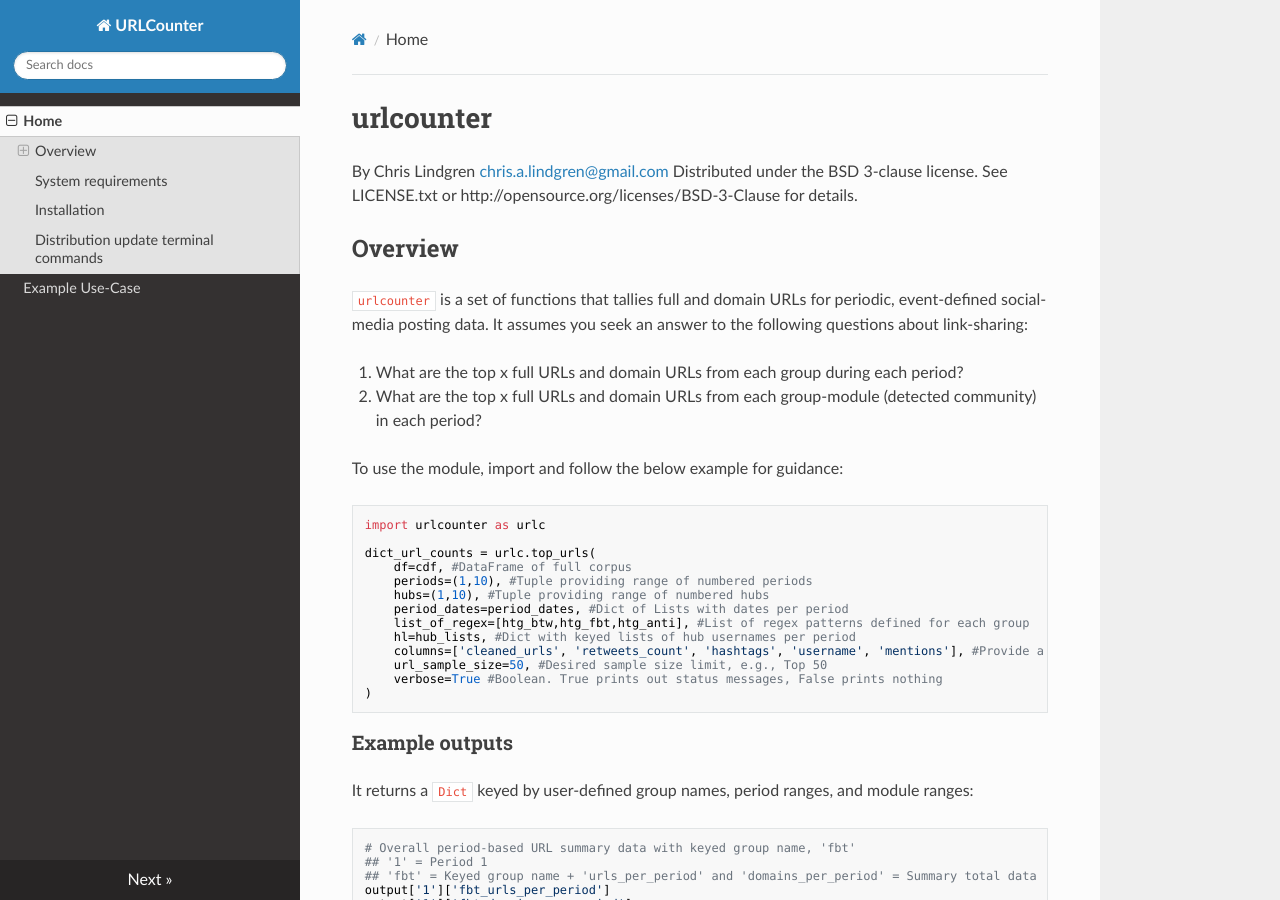
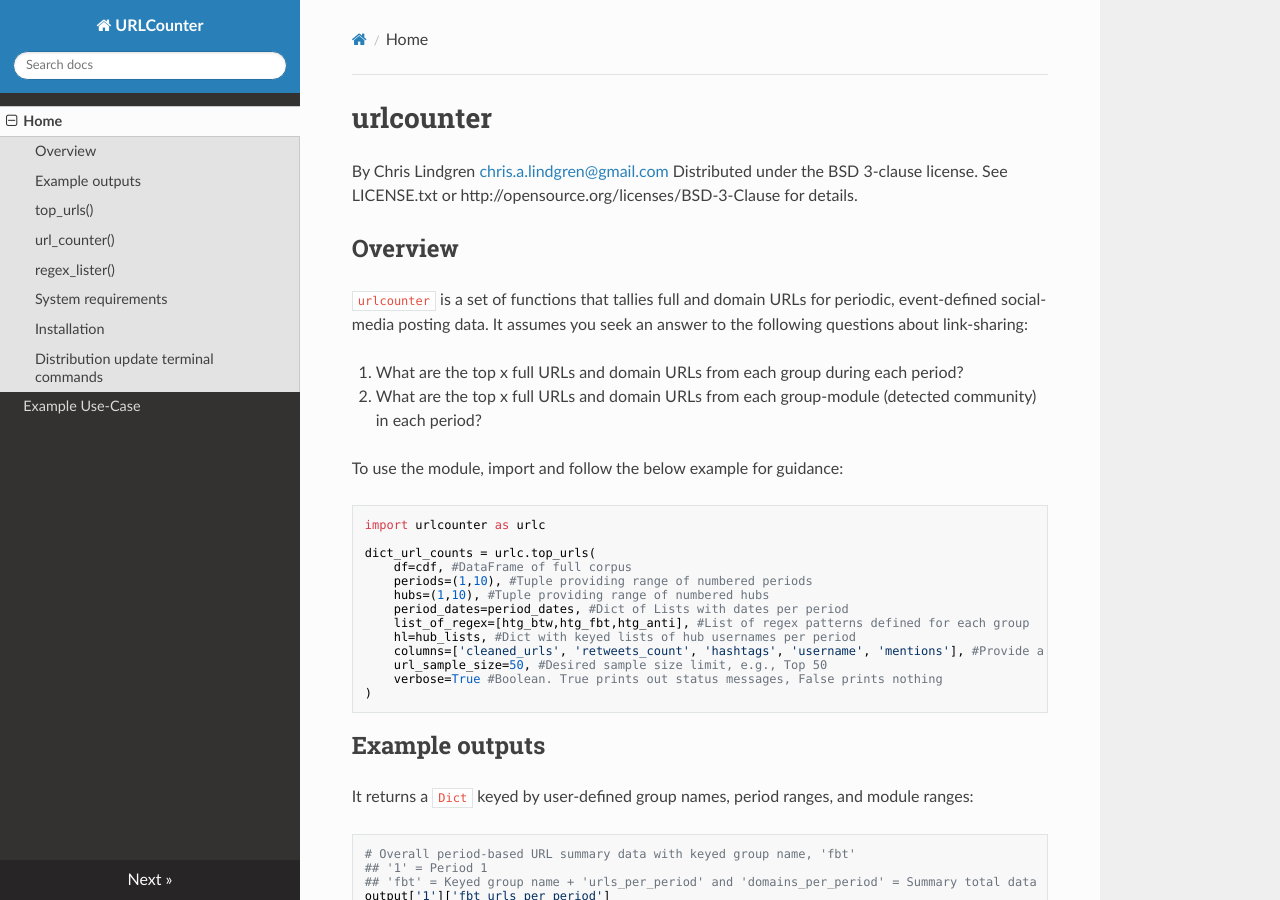
Before and after one commit to lingeringcode/urlcounter, an MkDocs documentation site: the page built from docs/index.md, in a window 1280 px wide and 900 px high. Built offline with MkDocs 1.6.1, drawn with Linux system fonts in a browser that asks for light colours; nearby versions of some CDN libraries.

Commit message:
Update index.md

````diff
--- a/docs/index.md
+++ b/docs/index.md
@@ -28,7 +28,7 @@ dict_url_counts = urlc.top_urls(
 )
 ```
 
-### Example outputs
+## Example outputs
 
 It returns a ```Dict``` keyed by user-defined group names, period ranges, and module ranges:
 
@@ -82,7 +82,7 @@ output['1']['fbt']['1']['hub_domain_counts']
 ...
 ```
 
-### top_urls()
+## top_urls()
 
 Tallies up URLs in corpus.
 
@@ -110,7 +110,7 @@ Returns:
 
 - Dict. See documentation for output details for data access.
 
-### url_counter()
+## url_counter()
 
 Helper function for ```top_urls()```. It transforms an incoming list of Strings into a regex string to facilitate a search.
 
@@ -131,7 +131,7 @@ Returns:
       - String domain URL
       - Integer. Total number of URL instances (including RTs).
 
-### regex_lister()
+## regex_lister()
 
 Helper function for ```top_urls()```, but also can be used to create the group regex search parameters on its own. It transforms an incoming list of Strings into a regex string to facilitate a search.
 
````
